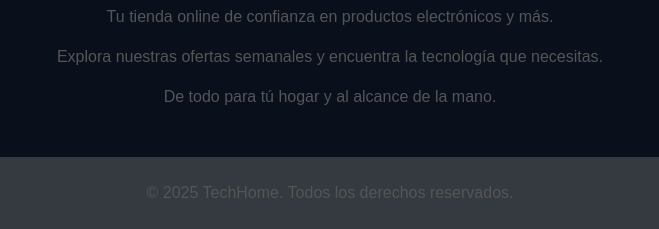
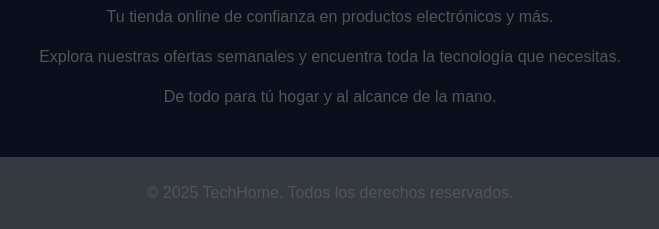
Before and after one commit to DiegoNegreteE/RepositorioDiego, a plain HTML site: page index.html in a window 1280 px wide. Shown: the part 655-884 px from the top of the page, 310-969 px from the left. Drawn offline with nearby package versions, Linux system fonts and the light colour scheme.

Commit message:
Nueva actualización del texto entre otros datos del código.

```diff
--- a/index.html
+++ b/index.html
@@ -66,7 +66,7 @@
     <div class="container mt-5">
         <h1 class="text-center">Bienvenido a TechHome</h1>
         <p class="text-center">Tu tienda online de confianza en productos electrónicos y más.</p>
-        <p class="text-center" >Explora nuestras ofertas semanales y encuentra la tecnología que necesitas.</p>
+        <p class="text-center" >Explora nuestras ofertas semanales y encuentra toda la tecnología que necesitas.</p>
         <p class="text-center" >De todo para tú hogar y al alcance de la mano.</p>
     </div>
 
```
